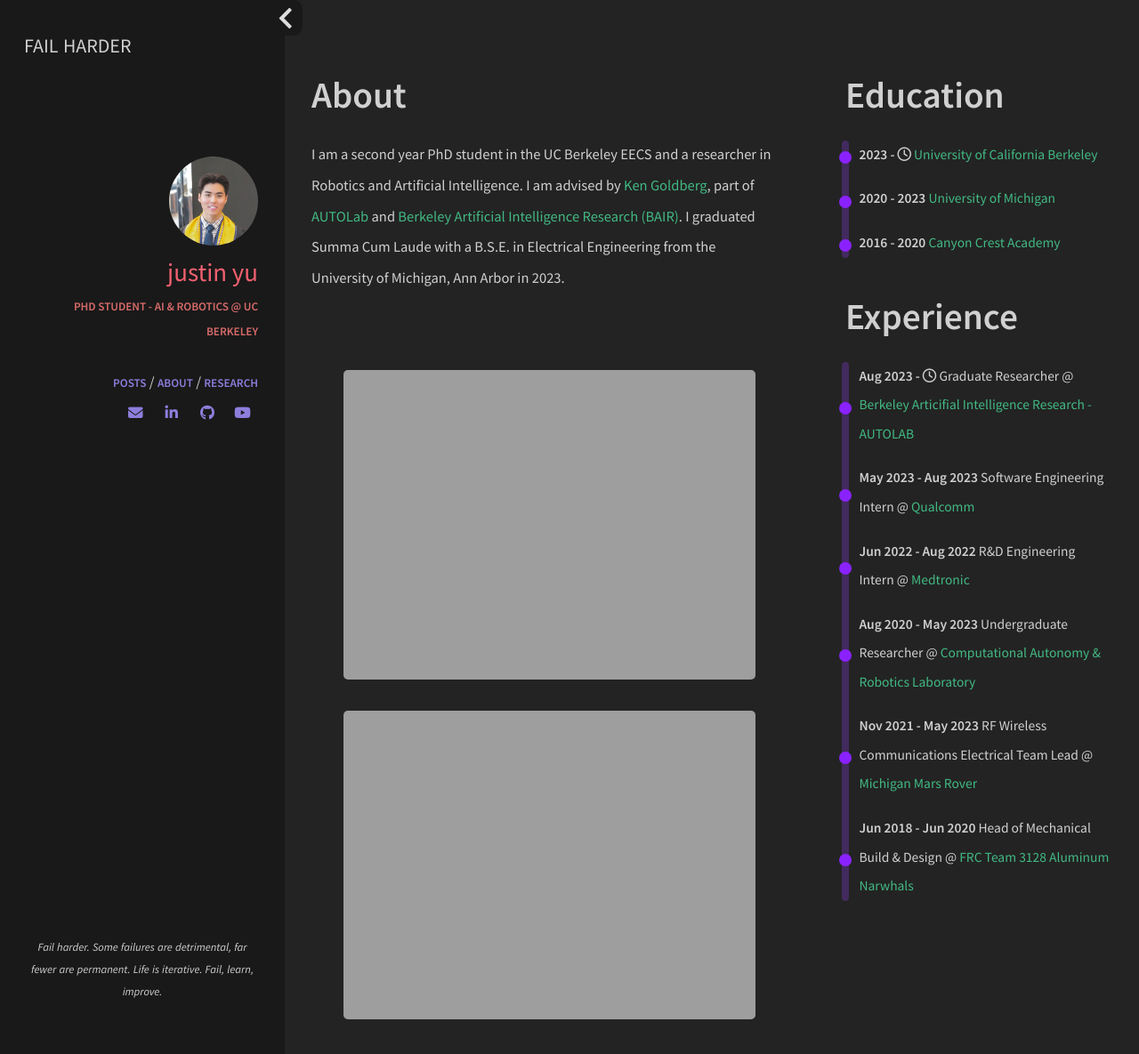
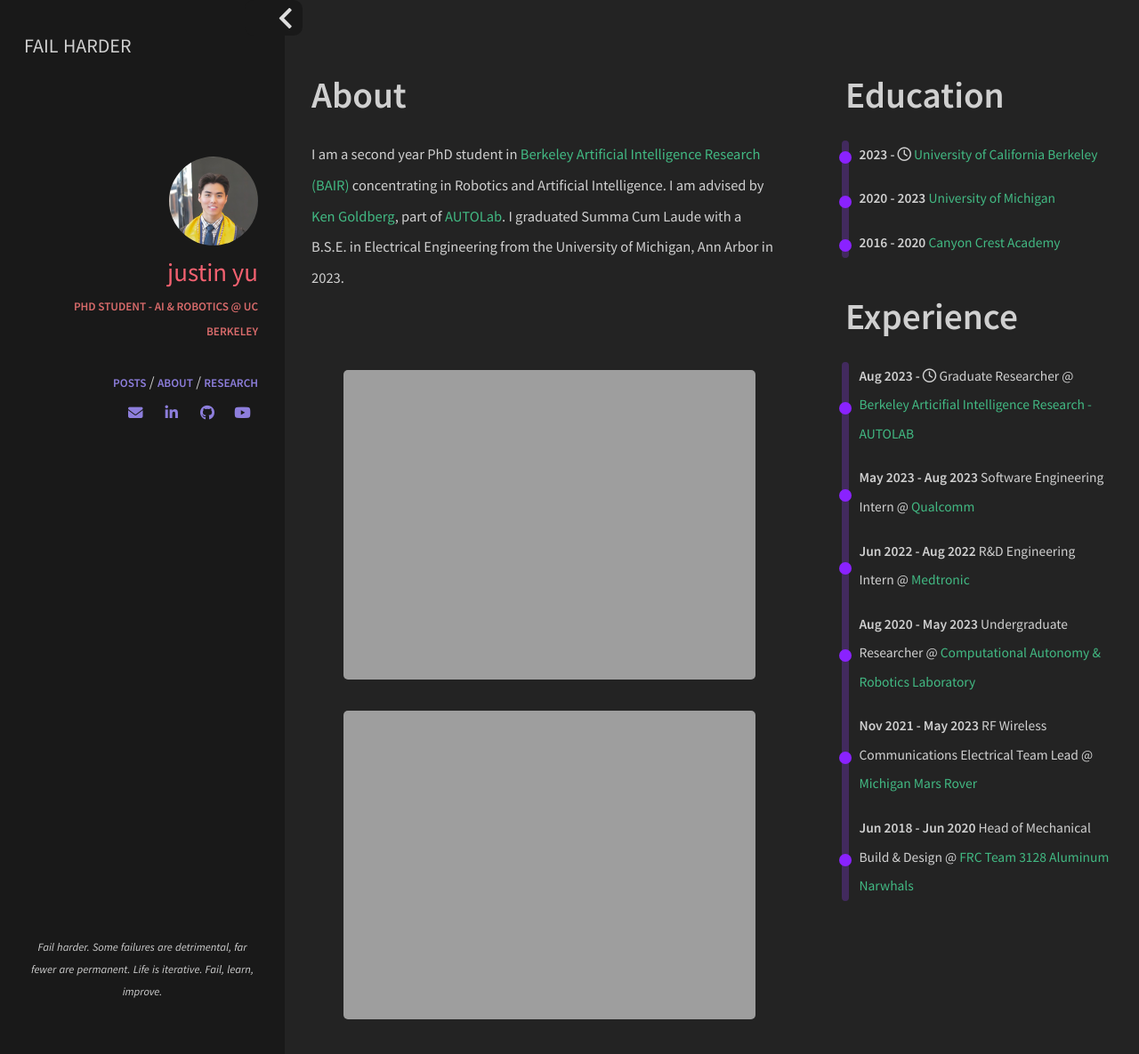
Before and after one commit to uynitsuj/uynitsuj.github.io, a Jekyll site: the page built from about.html, in a window 1280 px wide. Shown: the top 1185 px of the page at 89% size. Built offline with Jekyll 4.4.1, drawn with Linux system fonts in a browser that asks for light colours; nearby versions of some CDN libraries.

Commit message:
changeabout

```diff
--- a/_includes/sections/about.html
+++ b/_includes/sections/about.html
@@ -1,9 +1,9 @@
 <h1><span data-i18n="skills.my_skills">About</span></h1>
 <div>
 
-    I am a second year PhD student in the UC Berkeley EECS and a researcher in Robotics and Artificial Intelligence.
+    I am a second year PhD student in <a href="https://bair.berkeley.edu/" target="_blank">Berkeley Artificial Intelligence Research (BAIR)</a> concentrating in Robotics and Artificial Intelligence.
     I am advised by <a href="https://goldberg.berkeley.edu/" target="_blank">Ken Goldberg</a>,
-    part of <a href="https://autolab.berkeley.edu/" target="_blank">AUTOLab</a> and <a href="https://bair.berkeley.edu/" target="_blank">Berkeley Artificial Intelligence Research (BAIR)</a>.
+    part of <a href="https://autolab.berkeley.edu/" target="_blank">AUTOLab</a>.
     I graduated Summa Cum Laude with a B.S.E. in Electrical Engineering from the University of
     Michigan, Ann Arbor in 2023.
     <br>
```
